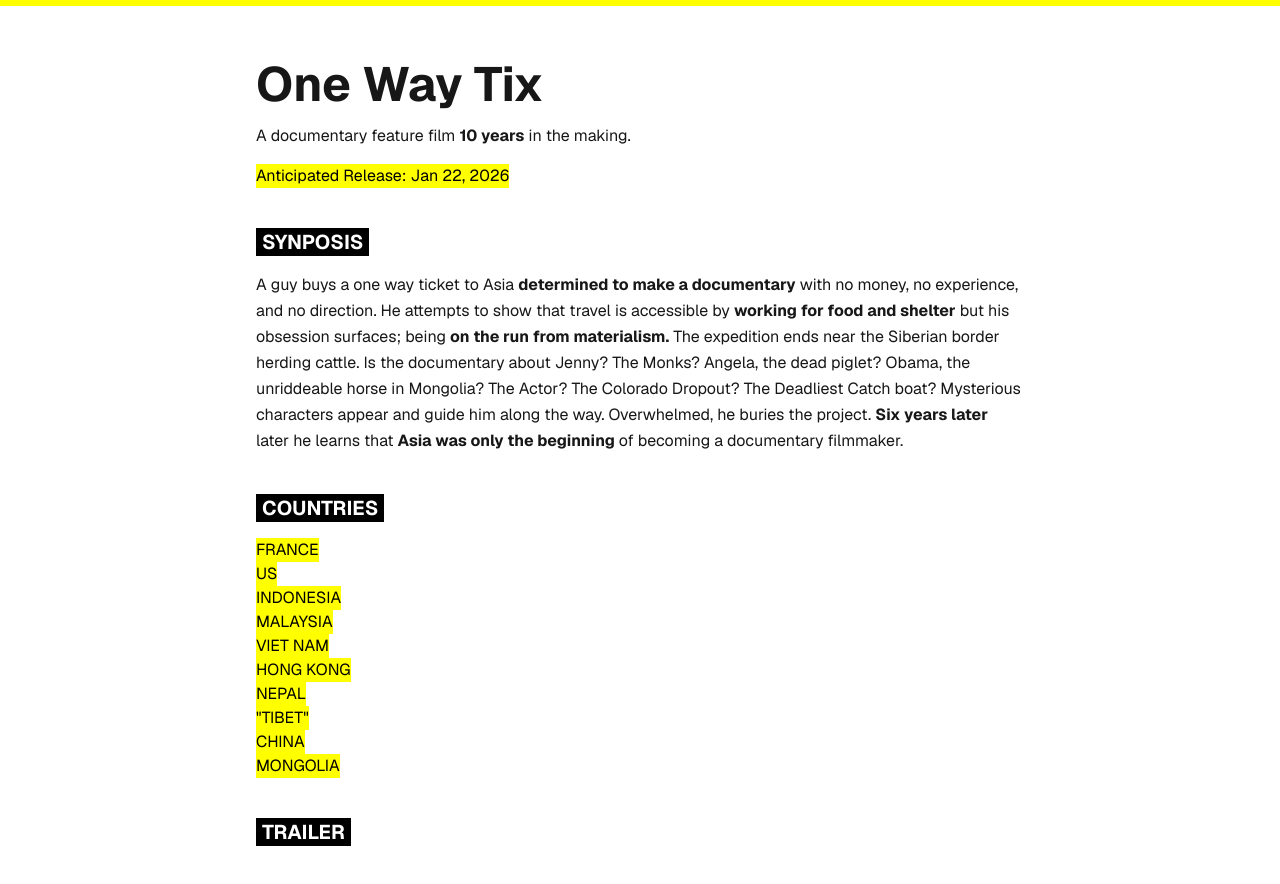
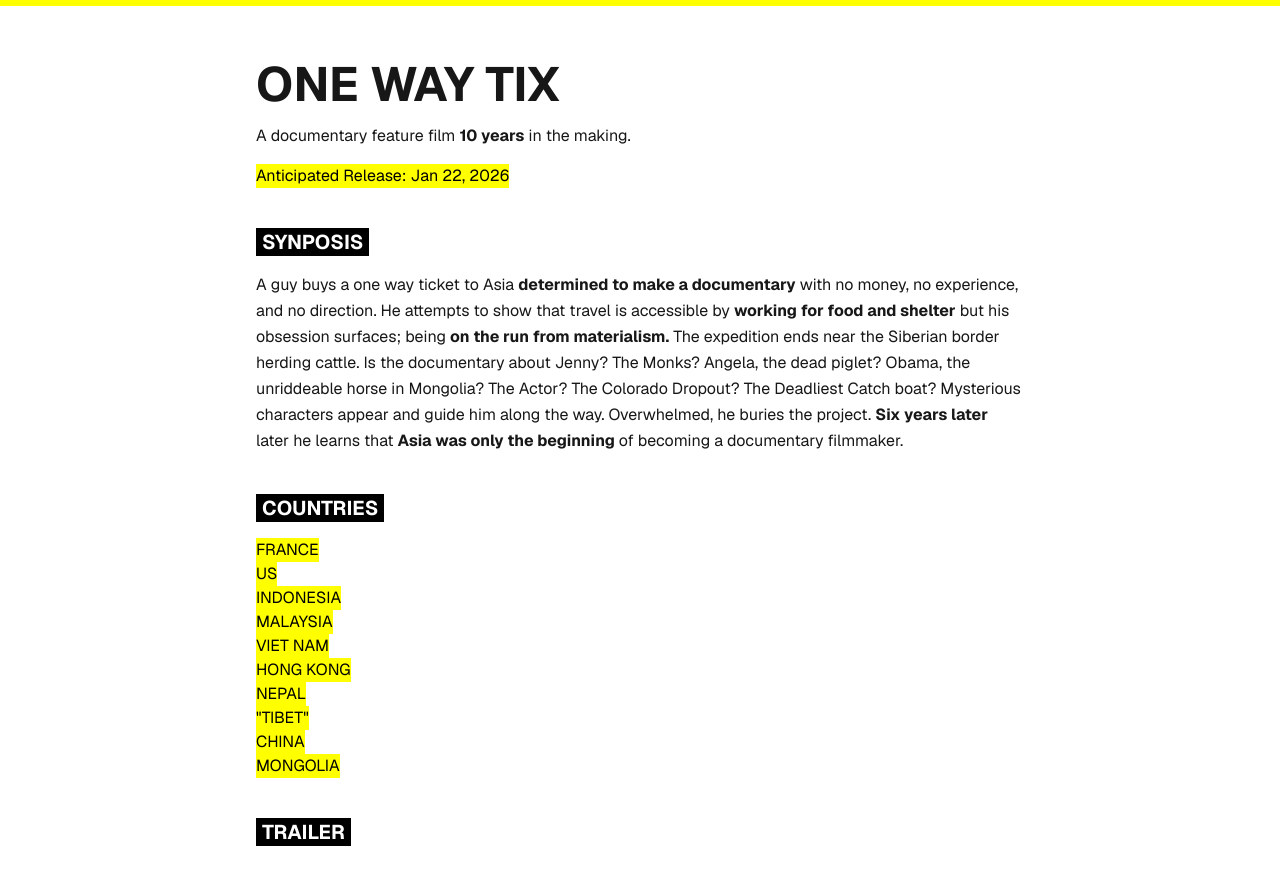
Before and after one commit to internetsadboy/1wt-next, a Next.js app: page / in a window 1280 px wide. Shown: the top 884 px of the page. Built offline with nearby package versions, Linux system fonts and the light colour scheme; grey boxes are pictures that could not be loaded.

Commit message:
Style: make 1wt header uppercase

```diff
--- a/app/page.tsx
+++ b/app/page.tsx
@@ -16,7 +16,7 @@
         <div className="max-w-3xl mx-auto space-y-4">
           {/* "Header" */}
            <section id="header" className="flex flex-col sm:gap-4 gap-4">
-            <h1 className="text-4xl sm:text-5xl font-bold">
+            <h1 className="text-4xl sm:text-5xl font-bold uppercase">
               One Way Tix
             </h1>
             <p className="">
```
